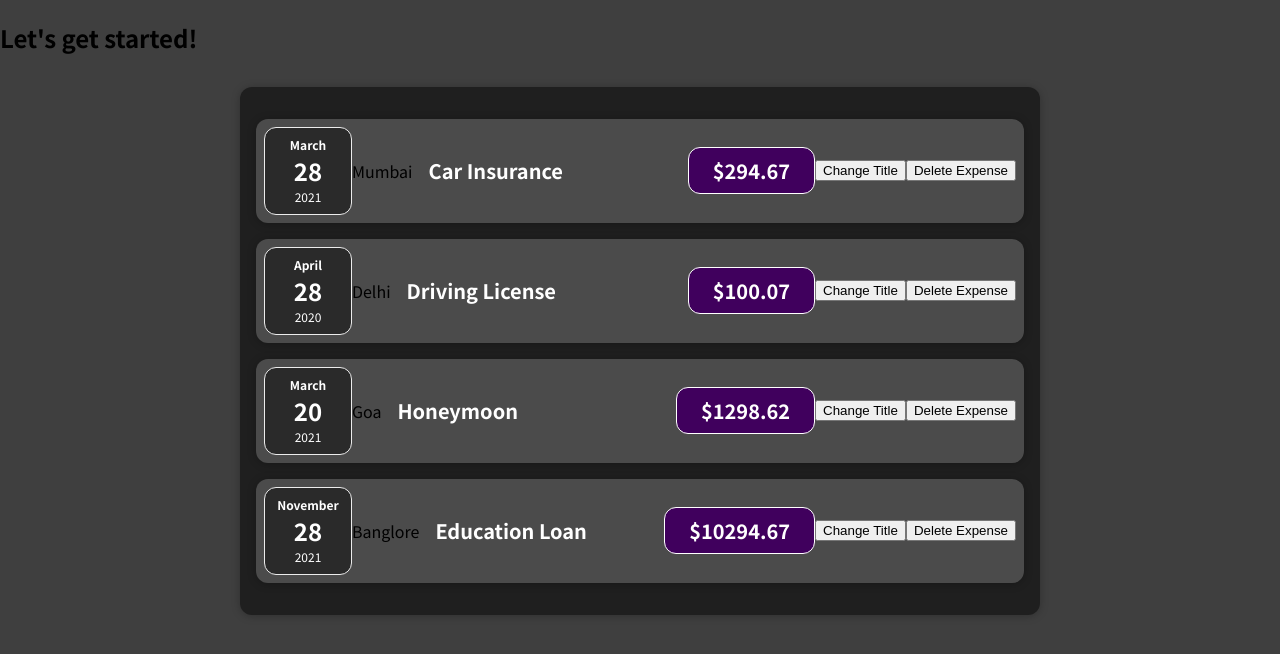
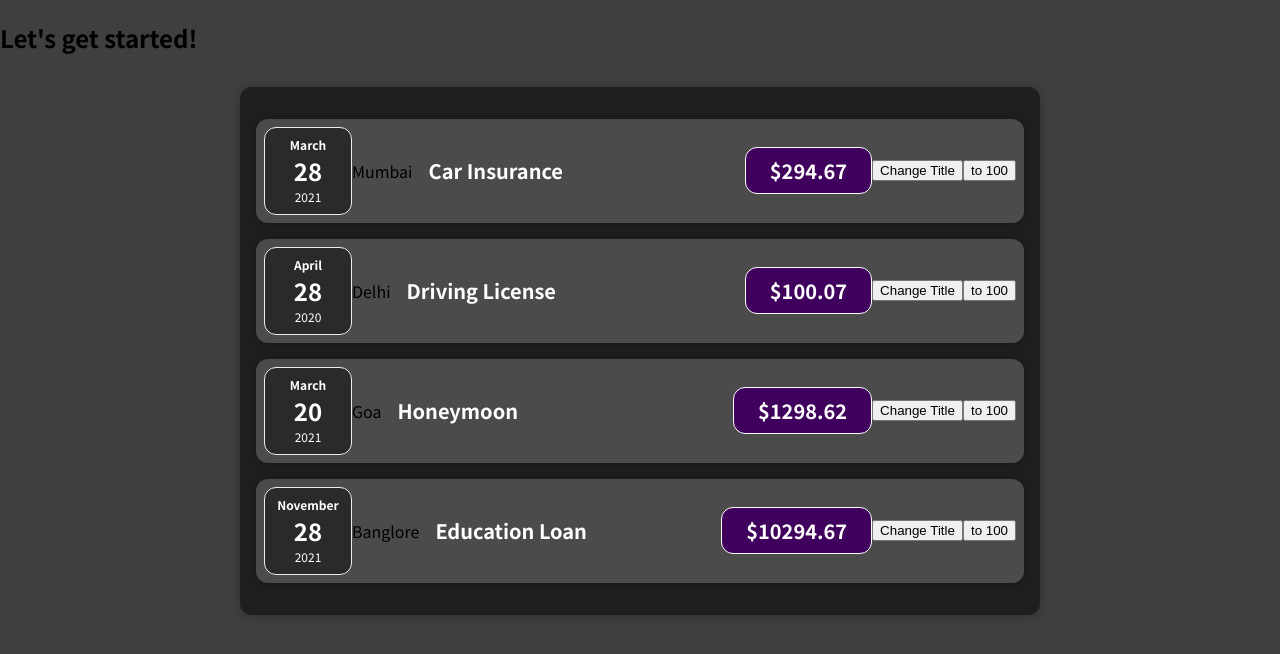
Before and after one commit to AmruthjithSunil/reactExpense, a React (Create React App) app: page / in a window 1280 px wide. Shown: the top 654 px of the page. Built offline with nearby package versions, Linux system fonts and the light colour scheme.

Commit message:
advance react task 2

```diff
--- a/src/components/Expenses/ExpenseDetails.js
+++ b/src/components/Expenses/ExpenseDetails.js
@@ -1,25 +1,30 @@
+import { useState } from "react";
 import "./ExpenseItem.css";
 
-function ExpenseDetails({ locationOfExpenditure, title, amount }) {
+const ExpenseDetails = (props) => {
+  const [title, setTitle] = useState(props.title);
+  const [amount, setAmount] = useState(props.amount);
+
   const clickHandler = () => {
+    setTitle("updated!");
     console.log("clicked");
   };
 
-  const deleteHandler = (e) => {
-    e.target.parentElement.remove();
+  const addHandler = () => {
+    setAmount(100);
   };
 
   return (
     <>
-      <div>{locationOfExpenditure}</div>
+      <div>{props.locationOfExpenditure}</div>
       <div className="expense-item__description">
         <h2>{title}</h2>
         <div className="expense-item__price">${amount}</div>
       </div>
       <button onClick={clickHandler}>Change Title</button>
-      <button onClick={deleteHandler}>Delete Expense</button>
+      <button onClick={addHandler}>to 100</button>
     </>
   );
-}
+};
 
 export default ExpenseDetails;
```
